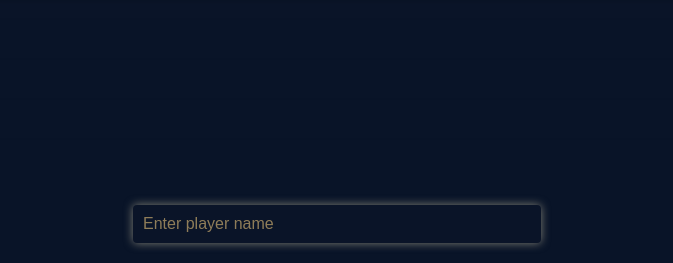
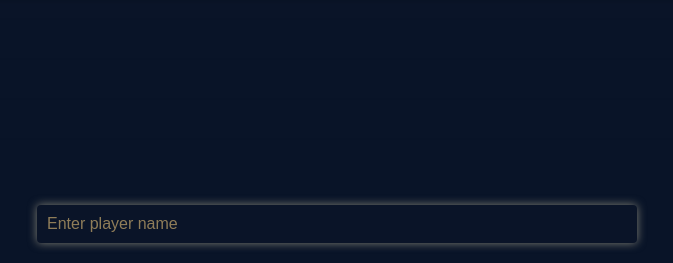
Before and after one commit to marchakaa/LolProsDaily, a Django app: page / in a window 1280 px wide. Shown: the part 170-433 px from the top of the page, without its empty margins (303-976 px from the left). Run offline with Django 5.2, Linux system fonts and the light colour scheme.

Commit message:
LolProsDaily 0.03-final
done the css of the suggestion list. Only need to fix a few things in the js

```diff
--- a/players/static/css/styles.css
+++ b/players/static/css/styles.css
@@ -23,18 +23,19 @@ h1 {
 }
 /* Styling for the input field */
 #player-input {
-    width: 100%; /* Full width */
-    max-width: 600px; /* Maximum width */
-    padding: 12px 20px; /* Padding for a comfortable touch area */
-    font-size: 16px; /* Font size */
-    border: 2px solid #C8AA6E; /* Border color */
-    border-radius: 25px; /* Rounded corners */
-    background-color: #091428; /* Background color */
-    color: #F0E6D2; /* Text color */
-    outline: none; /* Remove default outline */
-    box-sizing: border-box; /* Include padding in width */
-    transition: border 0.3s ease, box-shadow 0.3s ease; /* Smooth transition */
+    width: 100%; /* Full width of the container */
+    padding: 12px 20px;
+    font-size: 16px;
+    border: 2px solid #C8AA6E;
+    border-radius: 25px;
+    background-color: #091428;
+    color: #F0E6D2;
+    outline: none;
+    box-sizing: border-box;
+    transition: border 0.3s ease, box-shadow 0.3s ease;
+    transition: 1s;
 }
+
 
 #player-input:hover {
     border-color: #F0E6D2; /* Change border color on focus */
@@ -43,6 +44,7 @@ h1 {
 }
 /* Focus effect */
 #player-input:focus {
+    width: 100%;
     border-color: #F0E6D2; /* Change border color on focus */
     box-shadow: 0 0 10px rgba(248, 236, 194, 0.5); /* Add a subtle glow */
     background-color: #0A1428; /* Slightly brighter background on focus */
@@ -62,11 +64,11 @@ h1 {
     margin-top: 20px;
 }
 .input-container {
-    display: flex;
-    justify-content: center;
-    margin-bottom: 20px;
-    flex-direction: column;
-    align-items: center;
+    position: relative; /* Relative positioning for absolute child positioning */
+    width: 100%; /* Full width of parent container */
+    max-width: 600px; /* Max width of the input and suggestions */
+    margin: 0 auto; /* Center the container horizontally */
+    text-align: center; /* Center the contents inside the container */
 }
 #player-input {
     padding: 10px;
@@ -301,18 +303,29 @@ header h1 {
     transition: transform 0.2s ease-in-out;
 }
 
+/* Suggestions list directly under the input */
+.suggestions-list {
+    position: absolute;
+    top: 100%; /* Position directly below the input */
+    left: 0;
+    width: 100%; /* Match the width of the input container */
+    background-color: #091428;
+    border: 1px solid #C8AA6E;
+    border-radius: 5px;
+    max-height: 150px;
+    overflow-y: auto;
+    z-index: 1000;
+    display: none;
+    box-shadow: 0 2px 4px rgba(0, 0, 0, 0.1);
+    box-sizing: border-box; /* Ensure padding/border included in the width */
+}
+
 .suggestions-list .suggestion-item {
-    display: flex;
-    align-items: center;
     padding: 10px;
     cursor: pointer;
     color: #F0E6D2;
-    width: 400px;
-}
-
-.suggestions-list .suggestion-item:hover {
-    background-color: #C8AA6E;
-    color: #091428;
+    display: flex;
+    align-items: center;
 }
 
 .suggestions-list .suggestion-item img {
@@ -322,3 +335,8 @@ header h1 {
     width: 30px;
     height: 30px;
 }
+
+.suggestions-list .suggestion-item:hover {
+    background-color: #C8AA6E;
+    color: #091428;
+}
--- a/players/static/js/game.js
+++ b/players/static/js/game.js
@@ -100,6 +100,7 @@ document.addEventListener('DOMContentLoaded', function () {
 
                     item.addEventListener('click', () => {
                         playerInput.value = player.name;
+                        playerInput.focus();
                         suggestionsList.style.display = 'none';
                         // Optionally, you can add code here to show the player details or proceed further
                     });
```
